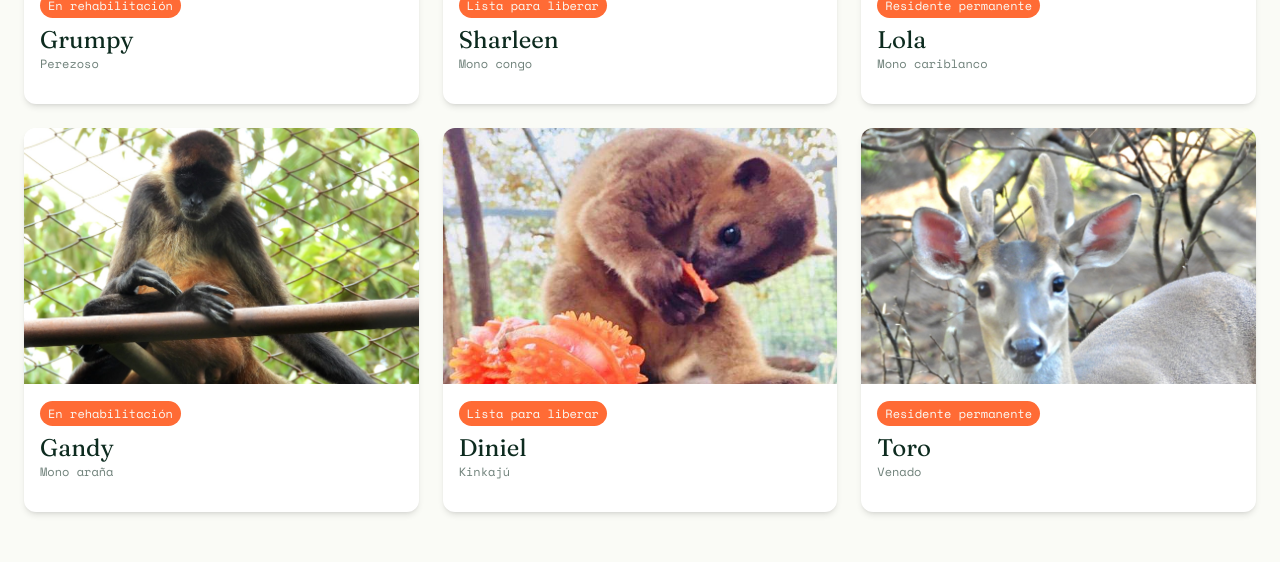
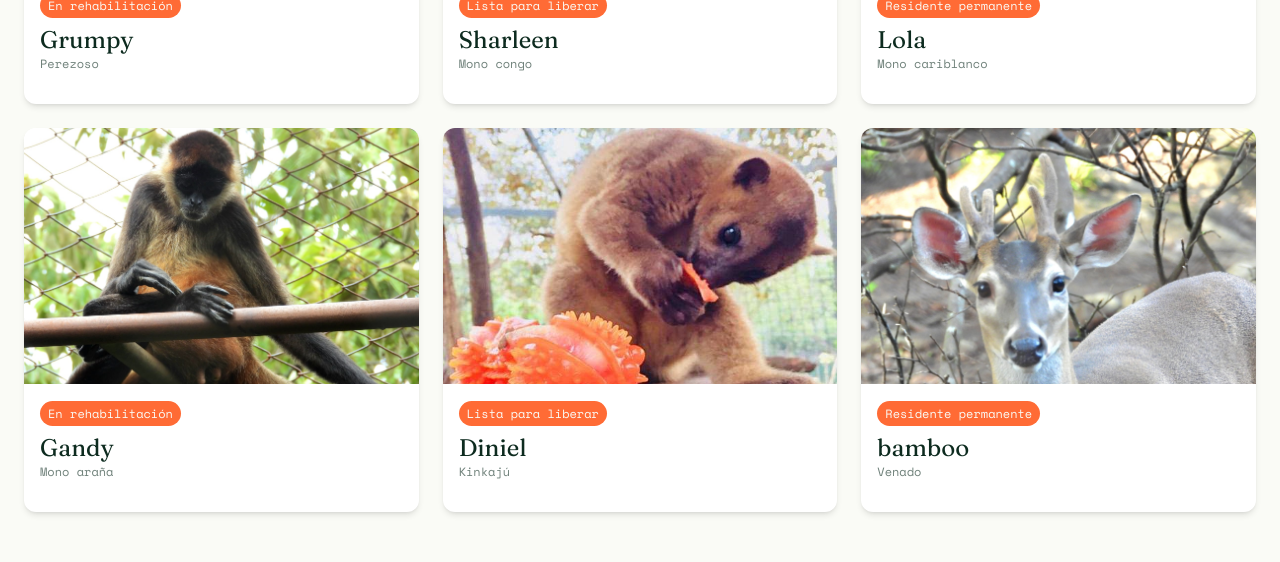
Before and after one commit to Argerie/crac-web, a React (Vite) app: page / in a window 1280 px wide. Shown: the part 4480-5042 px from the top of the page. Built offline with nearby package versions, Linux system fonts and the light colour scheme.

Commit message:
Rename Toro to bamboo, add tactile flip to animal cards, add gandy story and room images

```diff
--- a/src/components/sections/HabitacionSection.tsx
+++ b/src/components/sections/HabitacionSection.tsx
@@ -53,30 +53,30 @@ export default function HabitacionSection() {
               {card.description}
             </p>
             {card.id === 'compartida' && (
-              <div className="mt-6 flex gap-3">
+              <div className="mt-6 grid shrink-0 grid-cols-2 gap-3">
                 <img
                   src="/crac-web/images/hostel.jpeg"
                   alt="Habitación compartida"
-                  className="h-28 flex-1 rounded-lg object-cover"
+                  className="h-40 w-full rounded-lg object-cover"
                 />
                 <img
                   src="/crac-web/images/host.jpeg"
                   alt="Habitación compartida"
-                  className="h-28 flex-1 rounded-lg object-cover"
+                  className="h-40 w-full rounded-lg object-cover"
                 />
               </div>
             )}
             {card.id === 'privada' && (
-              <div className="mt-6 flex gap-3">
+              <div className="mt-6 grid shrink-0 grid-cols-2 gap-3">
                 <img
                   src="/crac-web/images/sola.jpeg"
                   alt="Habitación privada"
-                  className="h-28 flex-1 rounded-lg object-cover"
+                  className="h-40 w-full rounded-lg object-cover"
                 />
                 <img
                   src="/crac-web/images/solab.jpeg"
                   alt="Habitación privada"
-                  className="h-28 flex-1 rounded-lg object-cover"
+                  className="h-40 w-full rounded-lg object-cover"
                 />
               </div>
             )}
--- a/src/components/ui/FieldLogCard.tsx
+++ b/src/components/ui/FieldLogCard.tsx
@@ -1,21 +1,29 @@
+import { useState } from 'react';
 import type { Animal } from '../../types';
 
 export default function FieldLogCard({ animal }: { animal: Animal }) {
+  const [flipped, setFlipped] = useState(false);
+
   return (
-    <div className="group relative h-96 [perspective:1000px]">
-      <div className="relative h-full w-full transition-transform duration-500 [transform-style:preserve-3d] group-hover:[transform:rotateY(180deg)]">
-        <div
-          className="absolute inset-0 rounded-xl bg-white shadow-md overflow-hidden [backface-visibility:hidden]"
-        >
+    <button
+      type="button"
+      onClick={() => setFlipped((v) => !v)}
+      aria-pressed={flipped}
+      className="group relative block h-96 w-full [perspective:1000px] cursor-pointer text-left"
+    >
+      <div
+        className={`relative h-full w-full transition-transform duration-500 [transform-style:preserve-3d] ${
+          flipped ? '[transform:rotateY(180deg)]' : ''
+        }`}
+      >
+        <div className="absolute inset-0 rounded-xl bg-white shadow-md overflow-hidden [backface-visibility:hidden]">
           <img src={animal.imageUrl} alt={animal.name} className="h-2/3 w-full object-cover" />
           <div className="p-4">
             <span className="rounded-full bg-toucan-400 px-2 py-1 font-utility text-xs text-mist-50">
               {animal.status}
             </span>
             <h3 className="mt-2 font-display text-2xl text-jungle-900">{animal.name}</h3>
-            <p className="font-utility text-xs text-jungle-900/60">
-              {animal.species}
-            </p>
+            <p className="font-utility text-xs text-jungle-900/60">{animal.species}</p>
           </div>
         </div>
         <div className="absolute inset-0 rounded-xl bg-jungle-900 p-6 text-mist-50 [backface-visibility:hidden] [transform:rotateY(180deg)] flex flex-col justify-center">
@@ -23,6 +31,6 @@ export default function FieldLogCard({ animal }: { animal: Animal }) {
           <p className="font-body text-sm leading-relaxed">{animal.story}</p>
         </div>
       </div>
-    </div>
+    </button>
   );
 }
--- a/src/data/animals.json
+++ b/src/data/animals.json
@@ -46,7 +46,7 @@
   },
   {
     "id": "toro",
-    "name": "Toro",
+    "name": "bamboo",
     "species": "Venado",
     "rescueDate": "2024-08-17",
     "status": "permanent-resident",
--- a/src/i18n/en.json
+++ b/src/i18n/en.json
@@ -92,7 +92,7 @@
     "gandy": {
       "name": "Gandy",
       "species": "Spider monkey",
-      "story": "He was given drugs to be used as entertainment, today he is the leader of the troop"
+      "story": "Gandy was tied up in a bar to entertain the visitors"
     },
     "diniel": {
       "name": "Diniel",
@@ -100,7 +100,7 @@
       "story": "Orphaned after the destruction of his habitat, rescued as a baby."
     },
     "toro": {
-      "name": "Toro",
+      "name": "bamboo",
       "species": "Deer",
       "story": "Confiscated by the authorities after being taken from the wild."
     },
--- a/src/i18n/es.json
+++ b/src/i18n/es.json
@@ -92,7 +92,7 @@
     "gandy": {
       "name": "Gandy",
       "species": "Mono araña",
-      "story": "Le suministraban drogas para usarlo como diversión, hoy es el líder de la manada"
+      "story": "Gandy estaba amarrado en un bar para entretener a los visitantes"
     },
     "diniel": {
       "name": "Diniel",
@@ -100,7 +100,7 @@
       "story": "Huérfano tras destrucción de su hábitat, rescatado desde bebé."
     },
     "toro": {
-      "name": "Toro",
+      "name": "bamboo",
       "species": "Venado",
       "story": "Decomisado por las autoridades después de que lo habían sacado de la naturaleza."
     },
```
Also changed, not shown: public/images/familia.jpeg (added), 6 other files (tests, documents, lock files or other folders).
